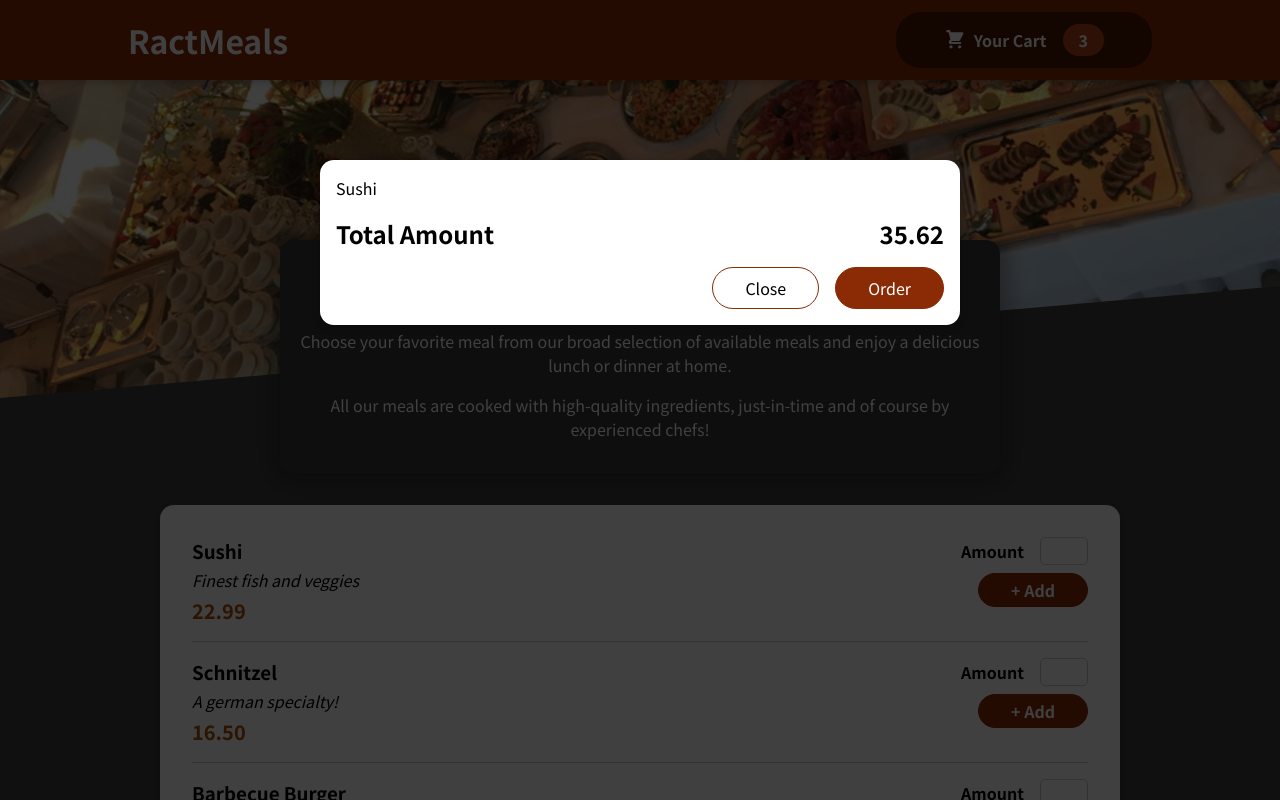
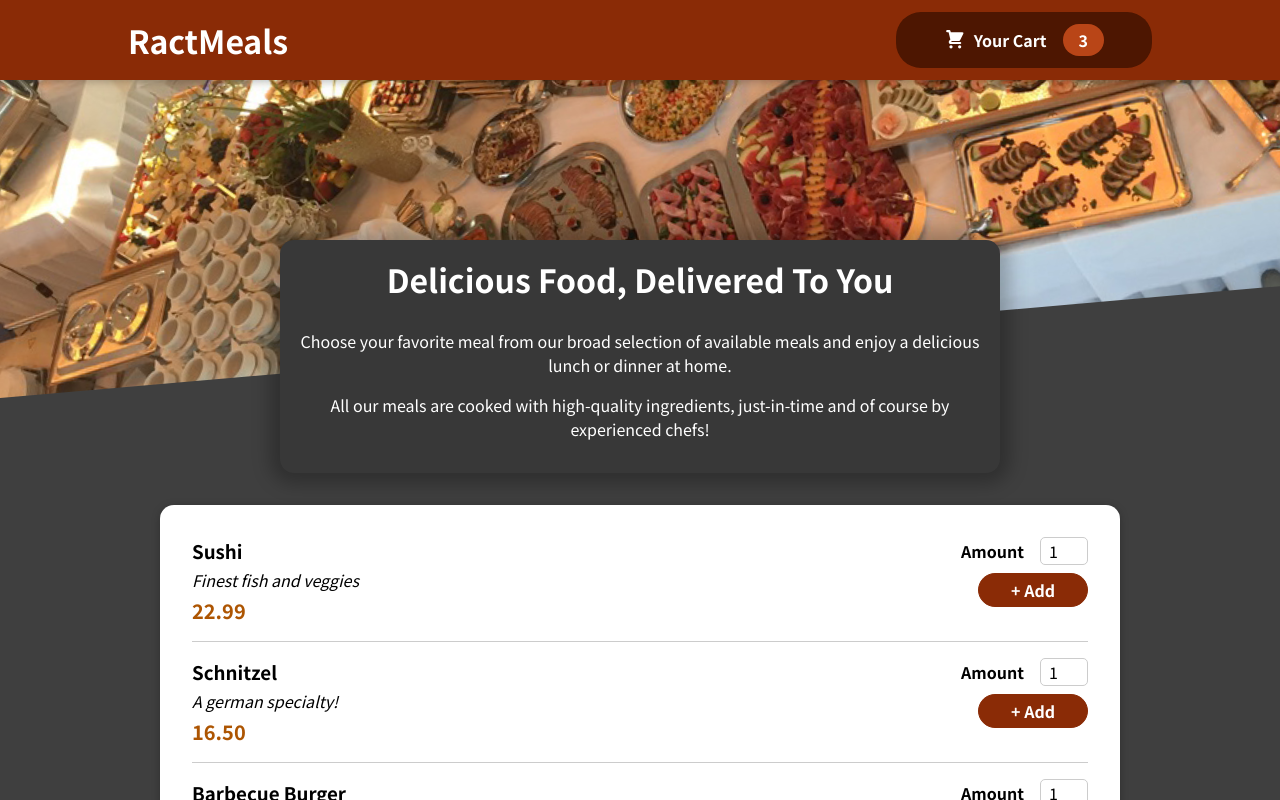
Before and after one commit to DragHem/order-app, a React (Create React App) app: page / in a window 1280 px wide. Shown: the top 800 px of the page. Built offline with nearby package versions, Linux system fonts and the light colour scheme.

Commit message:
(Add) Handle Modal State

```diff
--- a/src/App.js
+++ b/src/App.js
@@ -1,12 +1,24 @@
+import { useState } from "react";
+
 import Header from "./components/Layout/Header";
 import Meals from "./components/Meals/Meals";
 import Cart from "./components/Cart/Cart";
 
 function App() {
+  const [cartIsShown, setChartIsShown] = useState(false);
+
+  const showCartHandler = () => {
+    setChartIsShown(true);
+  };
+
+  const hideCartHandler = () => {
+    setChartIsShown(false);
+  };
+
   return (
     <>
-      <Cart />
-      <Header />
+      {cartIsShown && <Cart onClose={hideCartHandler} />}
+      <Header onShowCart={showCartHandler} />
       <main>
         <Meals />
       </main>
--- a/src/components/Cart/Cart.js
+++ b/src/components/Cart/Cart.js
@@ -3,7 +3,7 @@ import React from "react";
 import classes from "./Cart.module.css";
 import Modal from "../UI/Modal";
 
-const Cart = () => {
+const Cart = ({ onClose }) => {
   const cartItems = (
     <ul className={classes["cart-items"]}>
       {[{ id: "c1", name: "Sushi", amount: 2, price: 12.99 }].map((item) => (
@@ -13,14 +13,16 @@ const Cart = () => {
   );
 
   return (
-    <Modal>
+    <Modal onClose={onClose}>
       {cartItems}
       <div className={classes.total}>
         <span>Total Amount</span>
         <span>35.62</span>
       </div>
       <div className={classes.actions}>
-        <button className={classes["btn--alt"]}>Close</button>
+        <button className={classes["btn--alt"]} onClick={onClose}>
+          Close
+        </button>
         <button className={classes.button}>Order</button>
       </div>
     </Modal>
--- a/src/components/Layout/Header.js
+++ b/src/components/Layout/Header.js
@@ -4,12 +4,12 @@ import HeaderCartButton from "./HeaderCartButton";
 import mealsImage from "../../assets/meals.jpg";
 import classes from "./Header.module.css";
 
-const Header = () => {
+const Header = ({ onShowCart }) => {
   return (
     <>
       <header className={classes.header}>
         <h1>RactMeals</h1>
-        <HeaderCartButton>Cart</HeaderCartButton>
+        <HeaderCartButton onClick={onShowCart}>Cart</HeaderCartButton>
       </header>
       <div className={classes["main-image"]}>
         <img src={mealsImage} alt="A table full of delicious food!" />
--- a/src/components/Layout/HeaderCartButton.js
+++ b/src/components/Layout/HeaderCartButton.js
@@ -3,9 +3,9 @@ import React from "react";
 import CartIcon from "../Cart/CartIcon";
 import classes from "./HeaderCartButton.module.css";
 
-const HeaderCartButton = () => {
+const HeaderCartButton = ({ onClick }) => {
   return (
-    <button className={classes.button}>
+    <button className={classes.button} onClick={onClick}>
       <span className={classes.icon}>
         <CartIcon />
       </span>
--- a/src/components/Meals/MealItem/MealItemForm.js
+++ b/src/components/Meals/MealItem/MealItemForm.js
@@ -14,7 +14,7 @@ const MealItemForm = () => {
           min: "1",
           max: "5",
           step: "1",
-          default: "1",
+          defaultValue: "1",
         }}
       />
       <button>+ Add</button>
--- a/src/components/UI/Modal.js
+++ b/src/components/UI/Modal.js
@@ -3,8 +3,8 @@ import ReactDOM from "react-dom";
 
 import classes from "./Modal.module.css";
 
-const Backdrop = () => {
-  return <div className={classes.backdrop}></div>;
+const Backdrop = ({ onClose }) => {
+  return <div className={classes.backdrop} onClick={onClose}></div>;
 };
 
 const ModalOverlay = ({ children }) => {
@@ -17,10 +17,10 @@ const ModalOverlay = ({ children }) => {
 
 const portalElement = document.getElementById("overlays");
 
-const Modal = ({ children }) => {
+const Modal = ({ children, onClose }) => {
   return (
     <>
-      {ReactDOM.createPortal(<Backdrop />, portalElement)}
+      {ReactDOM.createPortal(<Backdrop onClose={onClose} />, portalElement)}
       {ReactDOM.createPortal(
         <ModalOverlay>{children}</ModalOverlay>,
         portalElement
```
